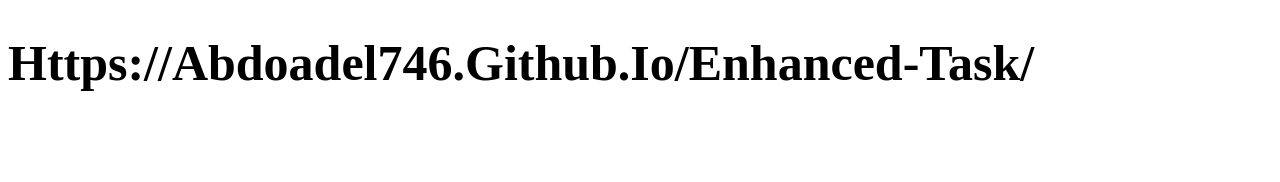
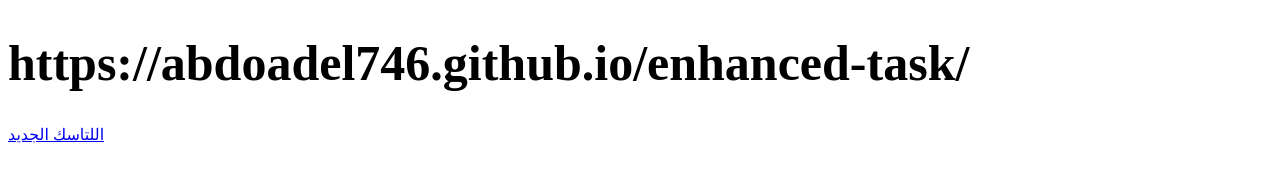
Before and after one commit to abdoAdel746/scripts, a plain HTML site: page index.html in a window 1280 px wide. Drawn offline with Linux system fonts and the light colour scheme.

Commit message:
Update index.html

```diff
--- a/index.html
+++ b/index.html
@@ -7,8 +7,8 @@
 </head>
 
 <body>
-    <h1 style="text-transform: capitalize; font-size: 50px;">https://abdoadel746.github.io/enhanced-task/</h1>
-    <a href="https://abdoadel746.github.io/enhanced-task/">
+    <h1 style="font-size: 50px;">https://abdoadel746.github.io/enhanced-task/</h1>
+    <a href="https://abdoadel746.github.io/enhanced-task/">اللتاسك الجديد</a>
     <script src="main.js"></script>
 </body>
 
```
